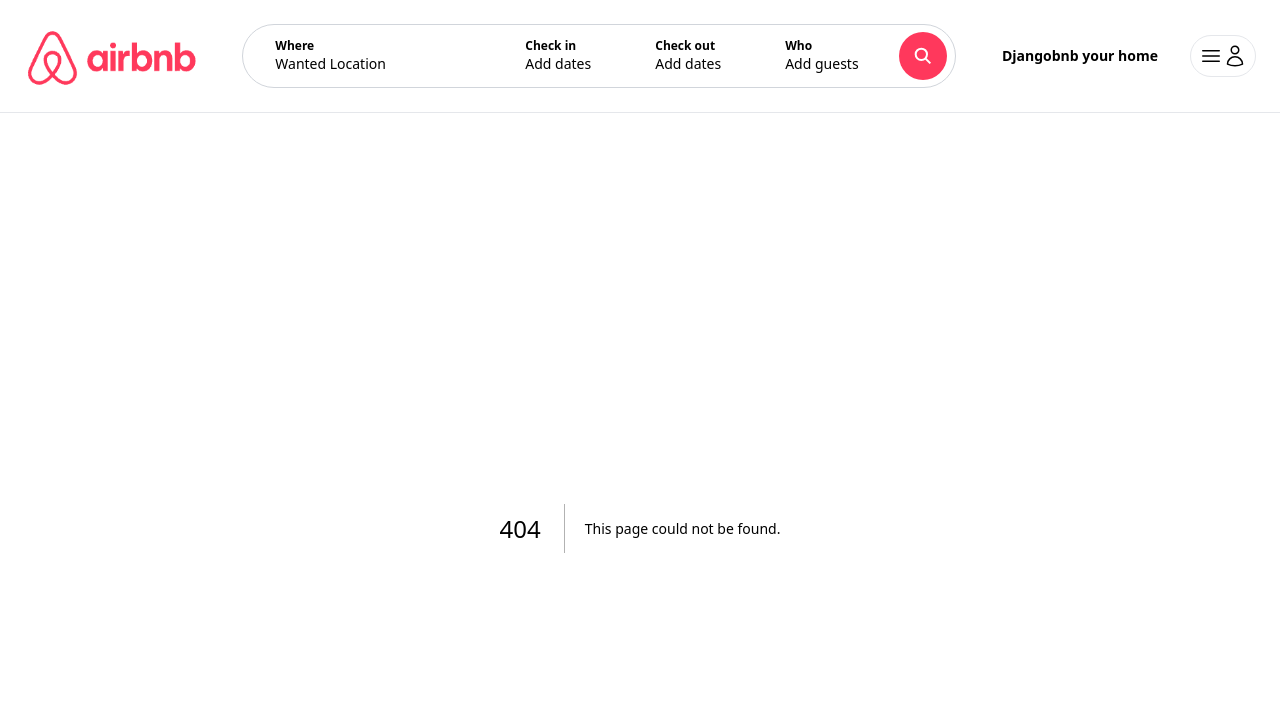
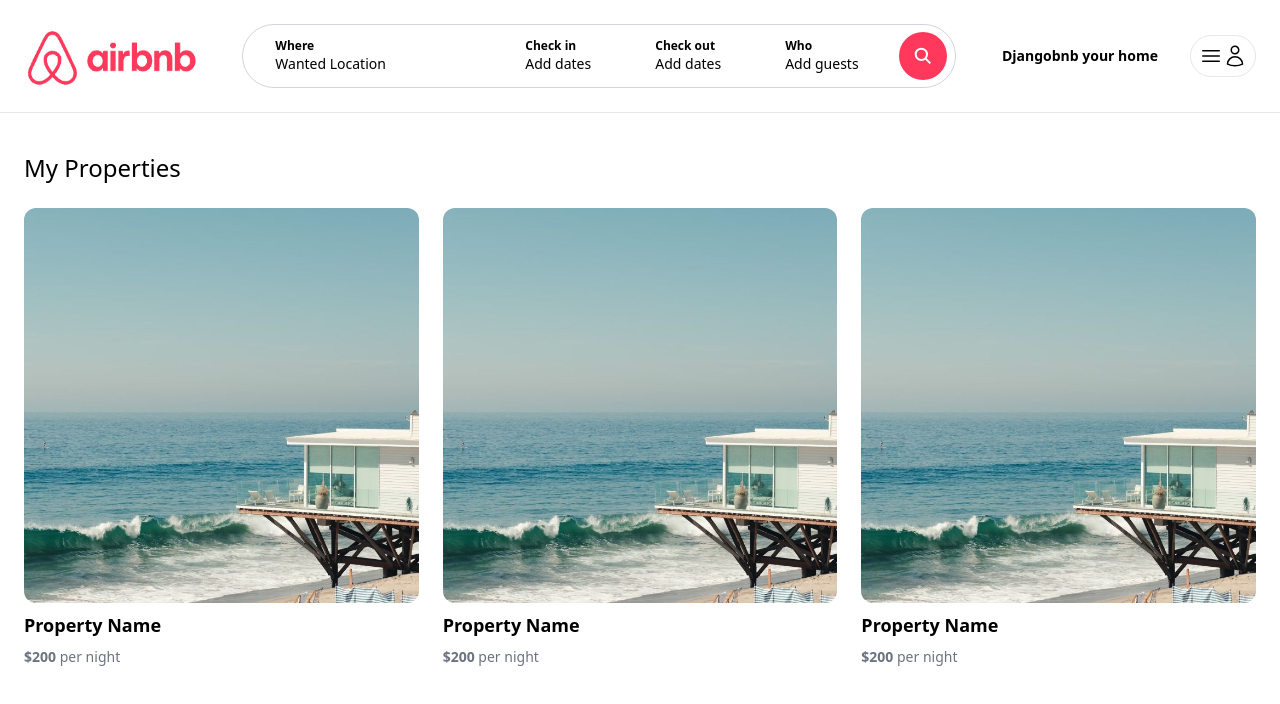
Before and after one commit to roquejessica/DjangoBnb, a Next.js app: page /myproperties in a window 1280 px wide. Before the commit this address had no page. Shown: the top 704 px of the page. Built offline with nearby package versions, Linux system fonts and the light colour scheme.

Commit message:
My properties (static) - Jessica Roque - VID2

```diff
--- /dev/null
+++ b/app/myproperties/page.tsx
@@ -0,0 +1,19 @@
+import Image from "next/image";
+import PropertyList from "../components/properties/PropertyList";
+
+
+const MyPropertiesPage = () => {
+    return (
+        <main className="max-w-[1500px] mx-auto px-6 pb-6">
+                <h1 className="my-6 text-2xl">
+                    My Properties
+                </h1>
+
+                <div className="grid grid-cols-1 md:grid-cols-3 gap-6">
+                    <PropertyList/>
+                </div>
+        </main>
+    );
+};
+
+export default MyPropertiesPage;
```
